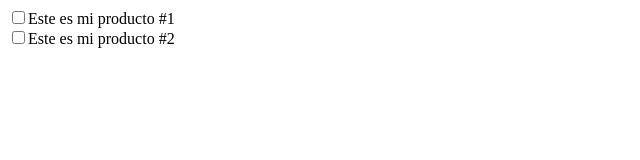
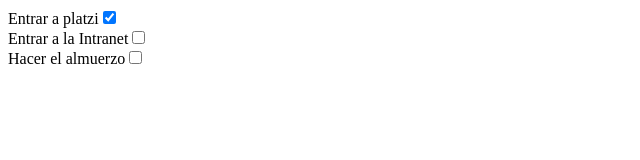
Before and after one commit to Nicolanz/platzi, a website: page curso-manipulacion-de-arrays/client/toDoList.html in a window 1280 px wide. Shown: the whole page, without its empty margins (0-640 px from the left). Drawn offline with Linux system fonts and the light colour scheme.

Commit message:
To do List

```diff
--- a/curso-manipulacion-de-arrays/client/toDoList.html
+++ b/curso-manipulacion-de-arrays/client/toDoList.html
@@ -14,16 +14,30 @@
         const toDoList = [
             { title: 'Entrar a platzi', done: true },
             { title: 'Entrar a la Intranet', done: false },
+            { title: 'Hacer el almuerzo', done: false },
         ]
         const element = document.getElementById('main')
 
         toDoList.forEach((item, index, array)=>{
-            element.innerHTML += `<input type='checkbox' id=task-${index + 1} ><label for='${index + 1}'>Este es mi producto #${index + 1}</label> <br />`
-            const currInput = document.getElementById(`task-${index + 1}`)
-            console.log(currInput);
+            const input = document.createElement('input')
+            const label = document.createElement('label')
+            const br = document.createElement('br')
+
+            input.setAttribute('type', 'checkbox')
+            input.setAttribute('id', `task-${index + 1}`)
+            label.setAttribute('for', 'task-${index + 1}')
+
             if (item.done){
-                currInput.checked = true;
+                input.checked = true;
             }
+
+            label.appendChild(document.createTextNode(`${item.title}`))
+            label.appendChild(input)
+
+
+            element.appendChild(label)
+            element.appendChild(br)
+
         })
     </script>
 </body>
```
